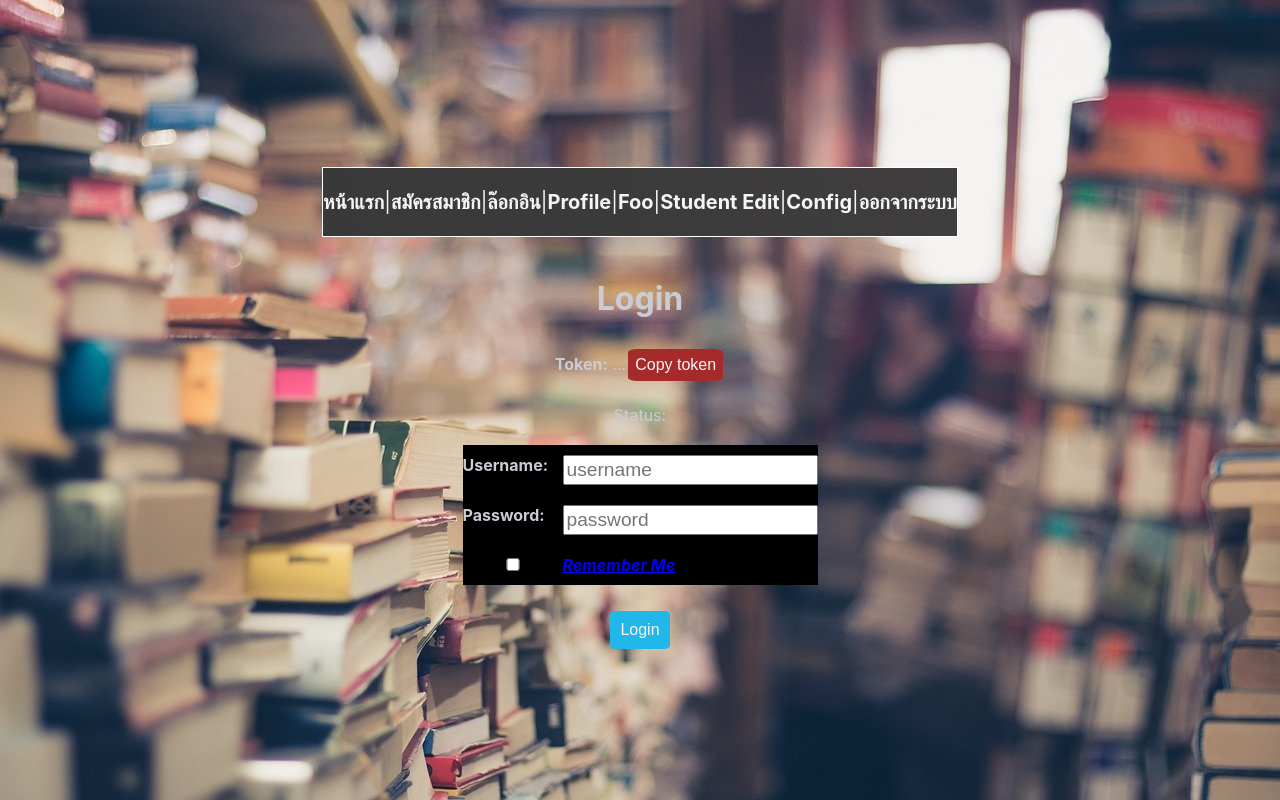
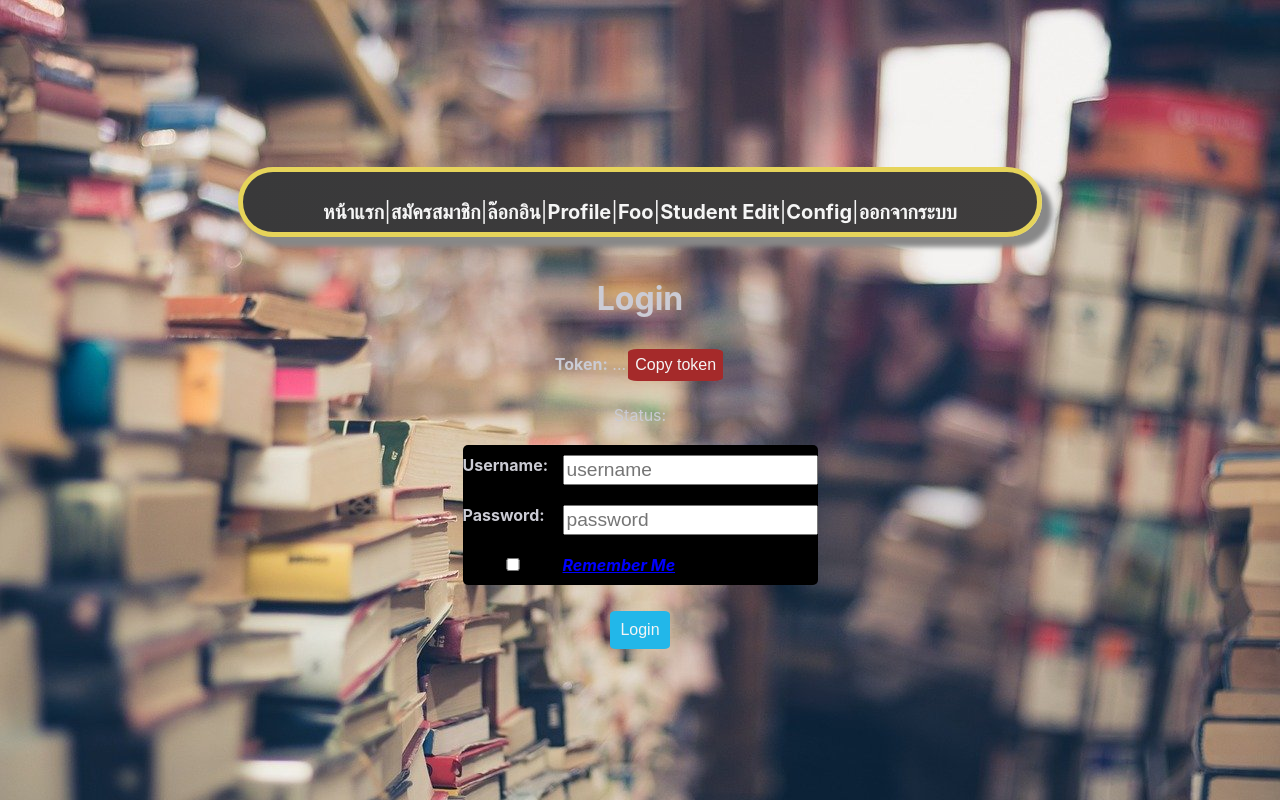
Before and after one commit to Jakkrit139/Mini-Project-in-DCW-2-2563, a Next.js app in the folder next-nodejs-auth/frontend/: page /login in a window 1280 px wide. Built offline with nearby package versions, Linux system fonts and the light colour scheme.

Commit message:
one two commit

```diff
--- a/next-nodejs-auth/frontend/components/navbar.js
+++ b/next-nodejs-auth/frontend/components/navbar.js
@@ -13,8 +13,6 @@ import styles from '../styles/Home.module.css'
         <Link href="/studentedit"><a> <b>Student Edit</b> </a></Link> |
         <Link href="/getConfig"><a><b> Config</b> </a></Link> |
         <Link href="/logout"><a> <b>ออกจากระบบ</b> </a></Link>
-
-
     </div>
 )
 
--- a/next-nodejs-auth/frontend/pages/register.js
+++ b/next-nodejs-auth/frontend/pages/register.js
@@ -87,7 +87,7 @@ export default function Register({ token }) {
                 </button>
                 </div>
                 <br />
-            <b>Status: </b> <i>{status}</i>
+             <b>Status: </b> <i>{status}</i>
                 <br /><br />
                 <div className={styles.content}>
                     {registerForm()}
--- a/next-nodejs-auth/frontend/styles/Home.module.css
+++ b/next-nodejs-auth/frontend/styles/Home.module.css
@@ -21,6 +21,8 @@
     grid-template-columns: 100px auto;
     margin-bottom: 16px;
     background-color: #000000;
+    border-radius:5px;
+
 }
 
 .gridContainer>div {
@@ -150,8 +152,11 @@
   .navbar {
     font-size: 20px;  color: whitesmoke; font-style: inherit;
     background-image: linear-gradient(260deg, #3f3d3d 0%, #39393a 100%);
-    border: 0.5px solid rgb(300, 300, 300);
+    border: 5px solid #e6d45a;
     padding-bottom: 5px; margin: 20px;
+    padding:20px 80px;
+    border-radius:45px;
+    box-shadow: 10px 10px 5px #888888;
 
   }
 
--- a/next-nodejs-auth/frontend/styles/Index.module.css
+++ b/next-nodejs-auth/frontend/styles/Index.module.css
@@ -6,7 +6,7 @@
     flex-direction: column;
     justify-content: center;
     align-items: center;
-    background-image : url(../img/toys-3644073_1280.png);
+    background-image : url(../img/pets-3715733_1280.jpg);
 
 }
 
@@ -16,6 +16,7 @@
     padding-top: 60px;
     padding-bottom: 40px;
     font-weight: bold;
+    text-shadow: 5px 5px 5px #46b830;
     /* color:linear-gradient( 45deg, #ffa69e, #faf3dd, #b8f2e6, #aed9e0, #5e6472); */
     /* background-image: linear-gradient(black, pink); */
     /* background: linear-gradient(to right, red,orange,yellow,green,blue,indigo,violet); แก้ font ให้ตัว font ไล่สีได้และทำให้fontหยุดวิ่ง*/
```
Also changed, not shown: next-nodejs-auth/frontend/pages/studentedit.js (+5 -5 lines), next-nodejs-auth/frontend/styles/student.module.css (+5 -3 lines), next-nodejs-auth/frontend/img/pets-3715733_1280.jpg (added), next-nodejs-auth/frontend/img/pets-3715734_1280.jpg (added).
